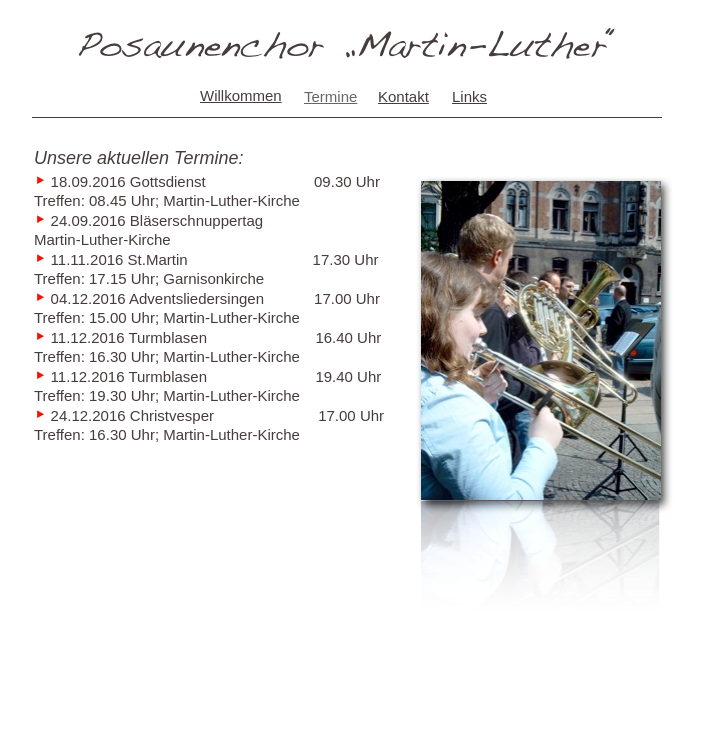
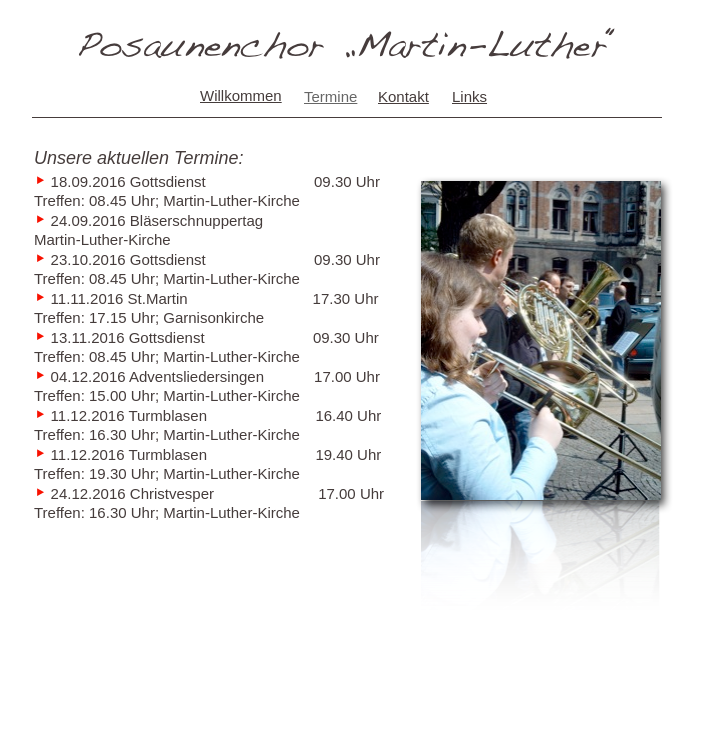
Before and after one commit to pcmlk/pcmlk.github.io, a plain HTML site: page public/termine/index.html in a window 1280 px wide. Shown: the whole page, without its empty margins (293-994 px from the left). Drawn offline with Linux system fonts and the light colour scheme.

Commit message:
Termine 23.10. und 13.11. hinzugefügt

```diff
--- a/public/termine/index.html
+++ b/public/termine/index.html
@@ -112,7 +112,13 @@
                     <div class="paragraph Body" style="line-height: 19px; margin-bottom: 0px; margin-top: 0px; text-indent: 0px; "><span style="color: #f81100; font-family: 'LucidaGrande', 'Lucida Grande', 'Lucida Sans Unicode', 'sans-serif'; font-size: 21px; font-style: normal; font-variant: normal; font-weight: normal; letter-spacing: 0; line-height: 19px; opacity: 1.00; position: relative; text-decoration: none; text-transform: none; top: 1px; " class="Bullet">‣</span><span style="line-height: 19px; "> 24.09.2016   Bläserschnuppertag <br/>Martin-Luther-Kirche</span></div>
                   </li>
                   <li style="line-height: 19px; margin-left: 0px; padding-left: 0px; text-indent: 0px; ">
+                    <div class="paragraph Body" style="line-height: 19px; margin-bottom: 0px; margin-top: 0px; text-indent: 0px; "><span style="color: #f81100; font-family: 'LucidaGrande', 'Lucida Grande', 'Lucida Sans Unicode', 'sans-serif'; font-size: 21px; font-style: normal; font-variant: normal; font-weight: normal; letter-spacing: 0; line-height: 19px; opacity: 1.00; position: relative; text-decoration: none; text-transform: none; top: 1px; " class="Bullet">‣</span><span style="line-height: 19px; "> 23.10.2016   Gottsdienst &nbsp &nbsp &nbsp &nbsp &nbsp &nbsp &nbsp&nbsp &nbsp &nbsp &nbsp &nbsp &nbsp 09.30 Uhr<br /> Treffen: 08.45 Uhr; Martin-Luther-Kirche</span></div>
+                  </li>
+                  <li style="line-height: 19px; margin-left: 0px; padding-left: 0px; text-indent: 0px; ">
                     <div class="paragraph Body" style="line-height: 19px; margin-bottom: 0px; margin-top: 0px; text-indent: 0px; "><span style="color: #f81100; font-family: 'LucidaGrande', 'Lucida Grande', 'Lucida Sans Unicode', 'sans-serif'; font-size: 21px; font-style: normal; font-variant: normal; font-weight: normal; letter-spacing: 0; line-height: 19px; opacity: 1.00; position: relative; text-decoration: none; text-transform: none; top: 1px; " class="Bullet">‣</span><span style="line-height: 19px; "> 11.11.2016   St.Martin &nbsp &nbsp &nbsp &nbsp &nbsp &nbsp &nbsp &nbsp &nbsp&nbsp &nbsp &nbsp &nbsp &nbsp &nbsp 17.30 Uhr<br /> Treffen: 17.15 Uhr; Garnisonkirche</span></div>
+                  </li>
+                  <li style="line-height: 19px; margin-left: 0px; padding-left: 0px; text-indent: 0px; ">
+                    <div class="paragraph Body" style="line-height: 19px; margin-bottom: 0px; margin-top: 0px; text-indent: 0px; "><span style="color: #f81100; font-family: 'LucidaGrande', 'Lucida Grande', 'Lucida Sans Unicode', 'sans-serif'; font-size: 21px; font-style: normal; font-variant: normal; font-weight: normal; letter-spacing: 0; line-height: 19px; opacity: 1.00; position: relative; text-decoration: none; text-transform: none; top: 1px; " class="Bullet">‣</span><span style="line-height: 19px; "> 13.11.2016   Gottsdienst &nbsp &nbsp &nbsp &nbsp &nbsp &nbsp &nbsp&nbsp &nbsp &nbsp &nbsp &nbsp &nbsp 09.30 Uhr<br /> Treffen: 08.45 Uhr; Martin-Luther-Kirche</span></div>
                   </li>
                   <li style="line-height: 19px; margin-left: 0px; padding-left: 0px; text-indent: 0px; ">
                     <div class="paragraph Body" style="line-height: 19px; margin-bottom: 0px; margin-top: 0px; text-indent: 0px; "><span style="color: #f81100; font-family: 'LucidaGrande', 'Lucida Grande', 'Lucida Sans Unicode', 'sans-serif'; font-size: 21px; font-style: normal; font-variant: normal; font-weight: normal; letter-spacing: 0; line-height: 19px; opacity: 1.00; position: relative; text-decoration: none; text-transform: none; top: 1px; " class="Bullet">‣</span><span style="line-height: 19px; "> 04.12.2016   Adventsliedersingen &nbsp&nbsp &nbsp &nbsp &nbsp &nbsp 17.00 Uhr<br /> Treffen: 15.00 Uhr; Martin-Luther-Kirche</span></div>
```
